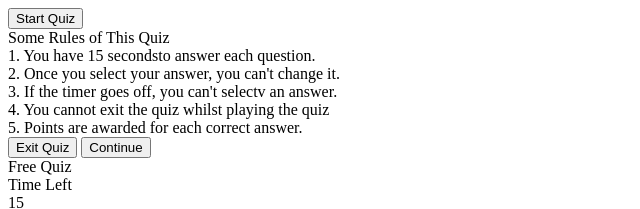
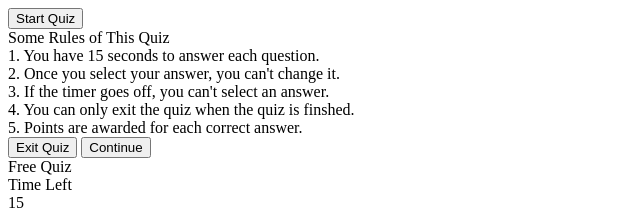
Before and after one commit to MariaHoulihan/test-mycode, a plain HTML site: page index.html in a window 1280 px wide. Shown: the top 209 px of the page, 0-640 px from the left. Drawn offline with Linux system fonts and the light colour scheme; a script that the page names is missing.

Commit message:
Add edit to info list items

```diff
--- a/index.html
+++ b/index.html
@@ -14,10 +14,10 @@
   <div class="info_box">
     <div class="info_title"><span>Some Rules of This Quiz</span></div>
     <div class="info_list">
-      <div class="info">1. You have <span>15 seconds</span>to answer each question.</div>
+      <div class="info">1. You have <span>15 seconds </span>to answer each question.</div>
       <div class="info">2. Once you select your answer, you can't change it.</div>
-      <div class="info">3. If the timer goes off, you can't selectv an answer.</div>
-      <div class="info">4. You cannot exit the quiz whilst playing the quiz</div>
+      <div class="info">3. If the timer goes off, you can't select an answer.</div>
+      <div class="info">4. You can only exit the quiz when the quiz is finshed.</div>
       <div class="info">5. Points are awarded for each correct answer.</div>
     </div>
     <div class="button">
```
